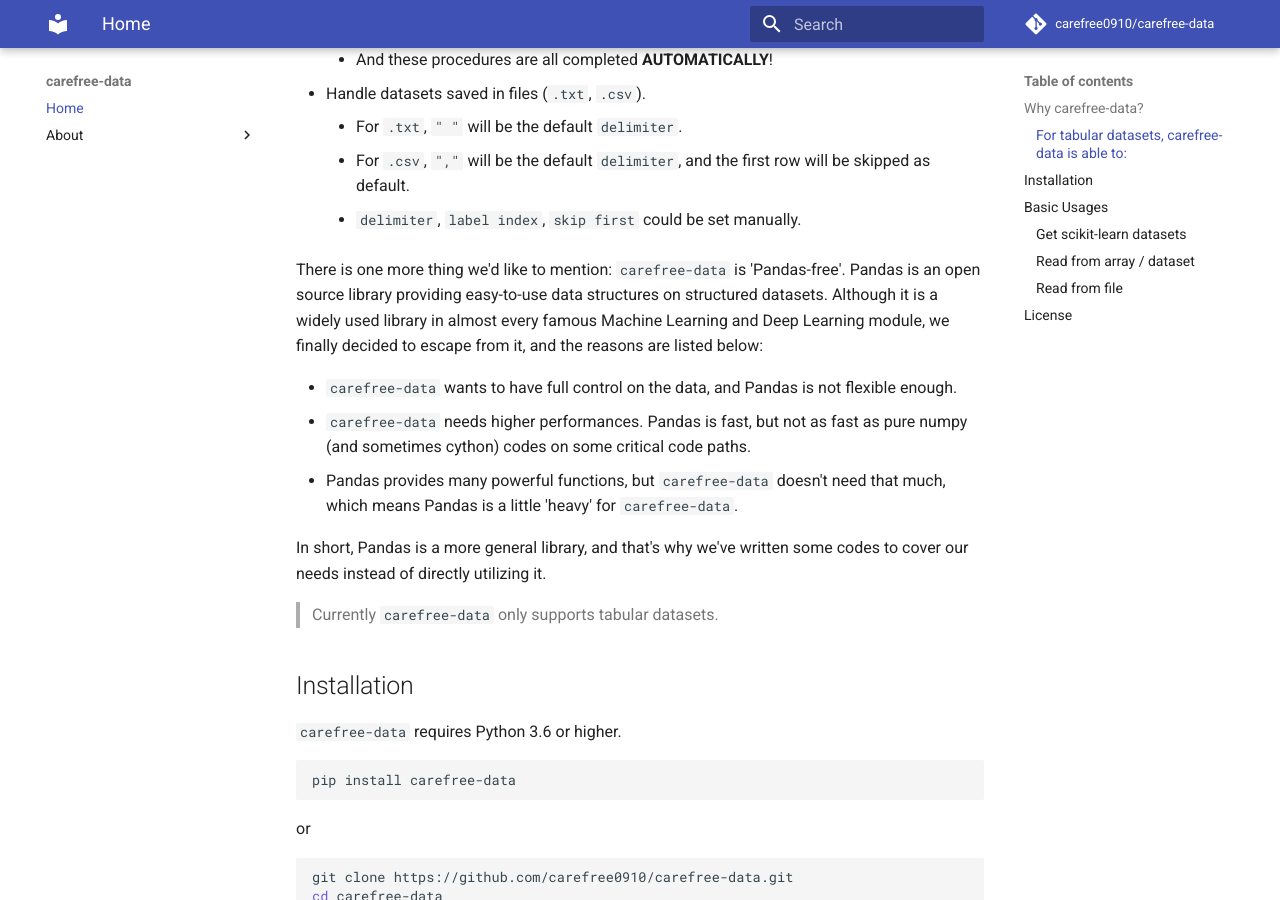
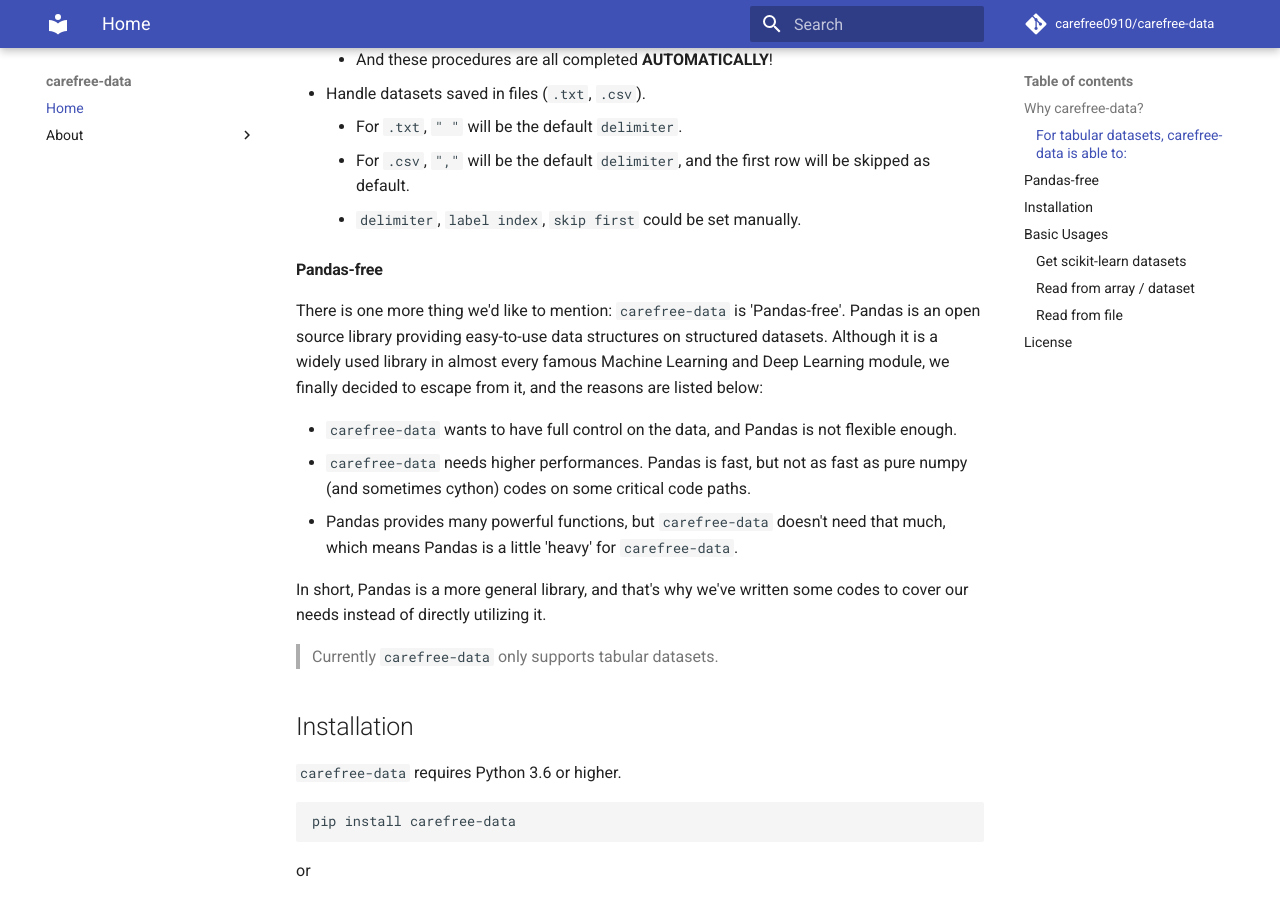
Before and after one commit to carefree0910/carefree-data, an MkDocs documentation site: the page built from docs/index.md, in a window 1280 px wide and 900 px high, scrolled down 513 px. Built offline with MkDocs 1.6.1 and Material for MkDocs 9.7.7, drawn with Linux system fonts in a browser that asks for light colours; comment, search, counter and statistics services are not loaded.

Commit message:
更新了说明

```diff
--- a/docs/index.md
+++ b/docs/index.md
@@ -18,6 +18,8 @@
     + For `.txt`, `" "` will be the default `delimiter`.
     + For `.csv`, `","` will be the default `delimiter`, and the first row will be skipped as default.
     + `delimiter`, `label index`, `skip first` could be set manually.
+
+#### Pandas-free
 
 There is one more thing we'd like to mention: `carefree-data` is 'Pandas-free'. Pandas is an open source library providing easy-to-use data structures on structured datasets. Although it is a widely used library in almost every famous Machine Learning and Deep Learning module, we finally decided to escape from it, and the reasons are listed below:
 
```
Also changed, not shown: README.md (+2 -0 lines).
